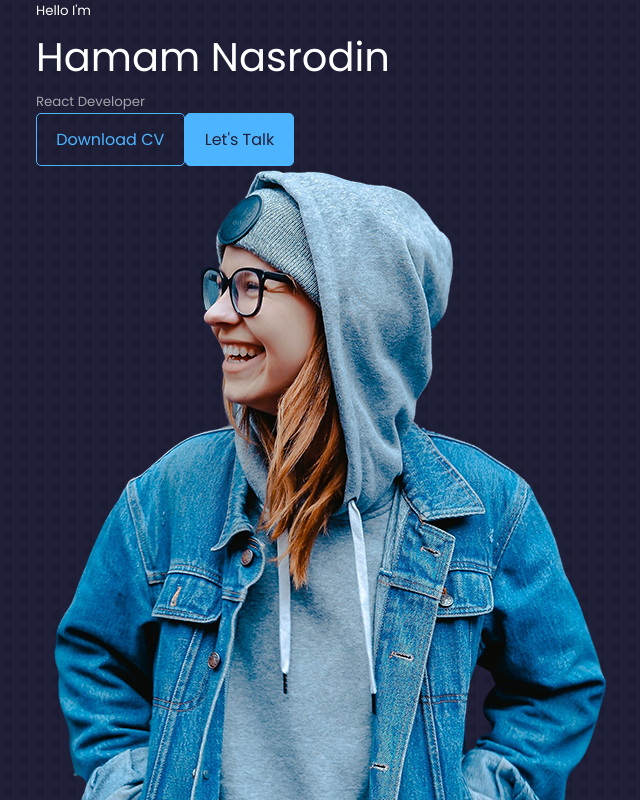
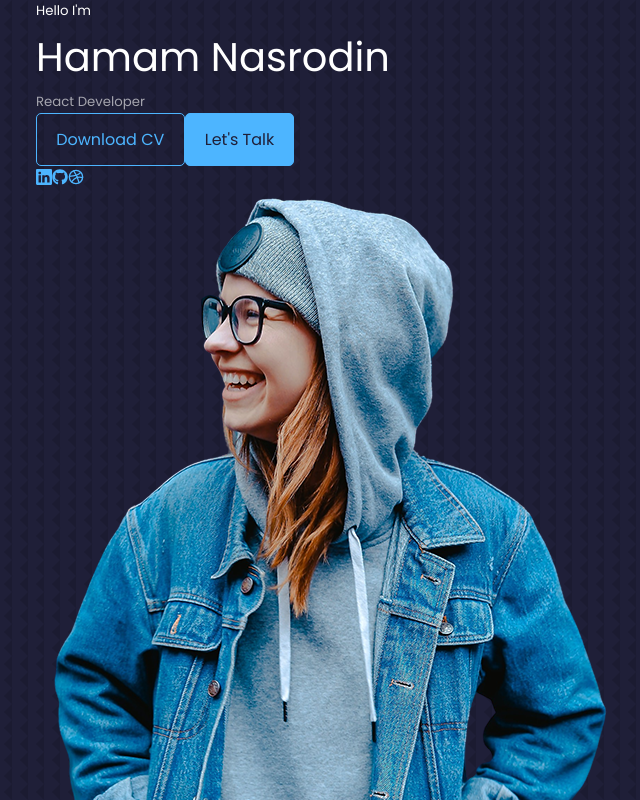
Before and after one commit to hamam99/portofolio-website, a React (Create React App) app: page / in a window 1280 px wide. Shown: the top 800 px of the page, without its empty margins (124-764 px from the left). Built offline with nearby package versions, Linux system fonts and the light colour scheme.

Commit message:
setup socials icons

```diff
--- a/package.json
+++ b/package.json
@@ -8,6 +8,7 @@
     "@testing-library/user-event": "^13.5.0",
     "react": "^18.2.0",
     "react-dom": "^18.2.0",
+    "react-icons": "^4.4.0",
     "react-scripts": "5.0.1",
     "web-vitals": "^2.1.4"
   },
--- a/src/components/header/Header.jsx
+++ b/src/components/header/Header.jsx
@@ -1,6 +1,7 @@
 import React from 'react'
 import CTA from './CTA'
 import ME from '../../assets/me.png'
+import HeaderSocials from './HeaderSocials'
 
 function Header() {
   return (
@@ -10,10 +11,12 @@ function Header() {
         <h1>Hamam Nasrodin</h1>
         <h5 className="text-light">React Developer</h5>
         <CTA />
+        <HeaderSocials />
 
         <div className="me">
           <img src={ME} alt="me" />
         </div>
+
         <a href="#contact" className="scroll__down">
           Scroll Down
         </a>
--- /dev/null
+++ b/src/components/header/HeaderSocials.jsx
@@ -0,0 +1,22 @@
+import React from 'react'
+import { BsLinkedin } from 'react-icons/bs'
+import { FaGithub } from 'react-icons/fa'
+import { FiDribbble } from 'react-icons/fi'
+
+function HeaderSocials() {
+  return (
+    <div className="header__socials">
+      <a href="https://linkedin.com" target="_blank" rel="noreferrer">
+        <BsLinkedin />
+      </a>
+      <a href="https://github.com" target="_blank" rel="noreferrer">
+        <FaGithub />
+      </a>
+      <a href="https://dribbble.com" target="_blank" rel="noreferrer">
+        <FiDribbble />
+      </a>
+    </div>
+  )
+}
+
+export default HeaderSocials
```
Also changed, not shown: 1 other file (tests, documents, lock files or other folders).
